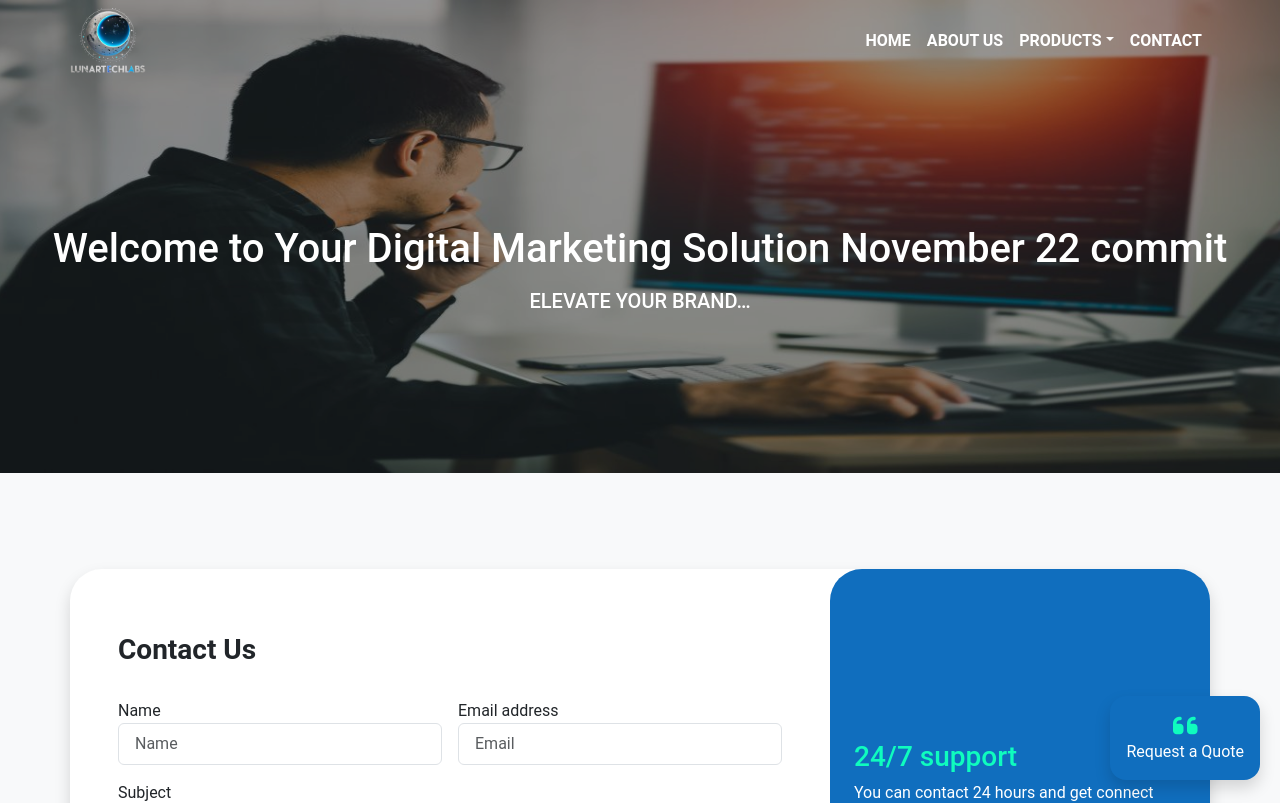
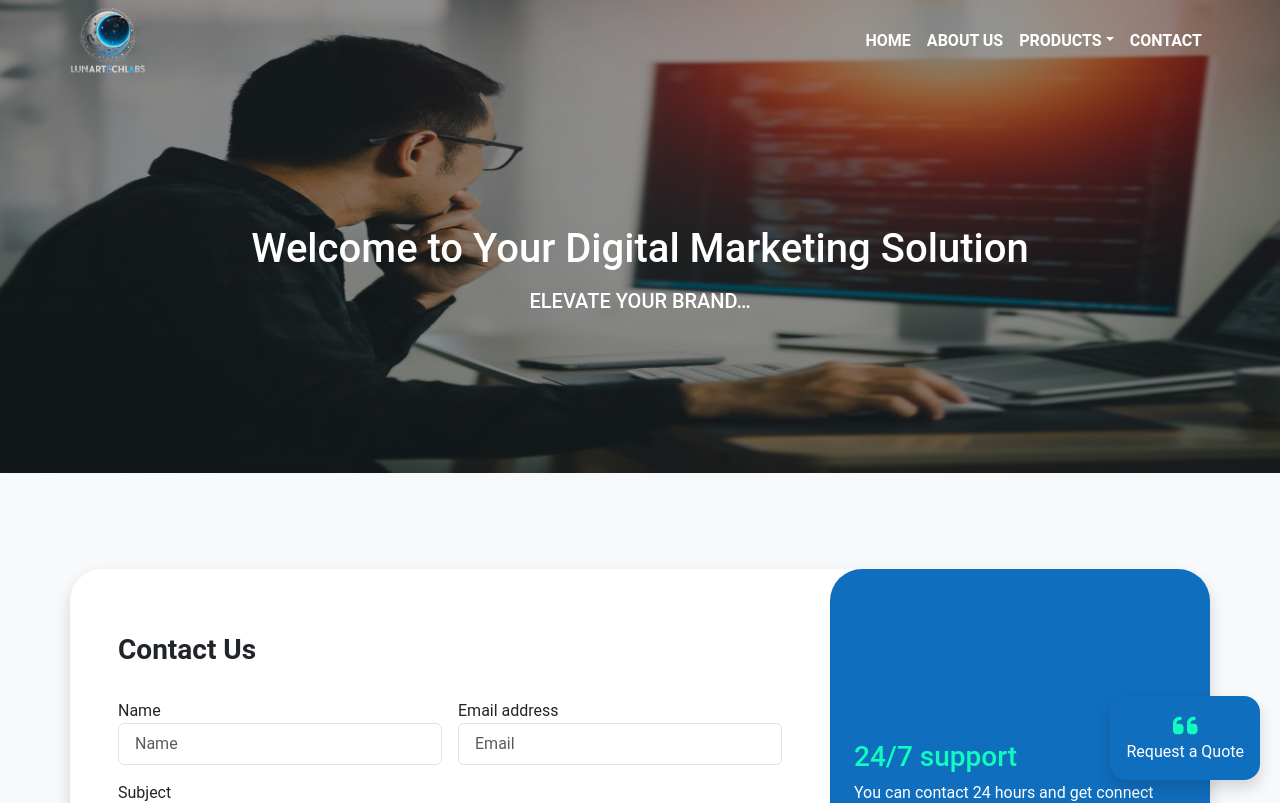
Before and after one commit to mmamuhammad2006/lunartechlabZelino, a Vue app in the folder vuejs/: page /contact-us in a window 1280 px wide. Shown: the top 803 px of the page. Built offline with nearby package versions, Linux system fonts and the light colour scheme.

Commit message:
update  server api

```diff
--- a/vuejs/src/partials/header.vue
+++ b/vuejs/src/partials/header.vue
@@ -149,7 +149,7 @@
             <div class="head">
               <div class="col-12">
                 <h1 class="m-0 pb-3 text-white text-center">
-                  Welcome to Your Digital Marketing Solution November 22 commit
+                  Welcome to Your Digital Marketing Solution
                 </h1>
                 <h5 class="m-0 pb-3 text-white text-center">
                   ELEVATE YOUR BRAND…
--- a/vuejs/src/services/api.js
+++ b/vuejs/src/services/api.js
@@ -4,7 +4,7 @@ import axios from "axios";
 export const sendEmail = async (formData) => {
   try {
     const response = await axios.post(
-      "http://lunarexpress.lunartechlab.com/api/send-mail",
+      "https://lunarexpress.lunartechlab.com/api/send-mail",
       formData
     );
     return response.data;
```
Also changed, not shown: 1 other file (tests, documents, lock files or other folders).
